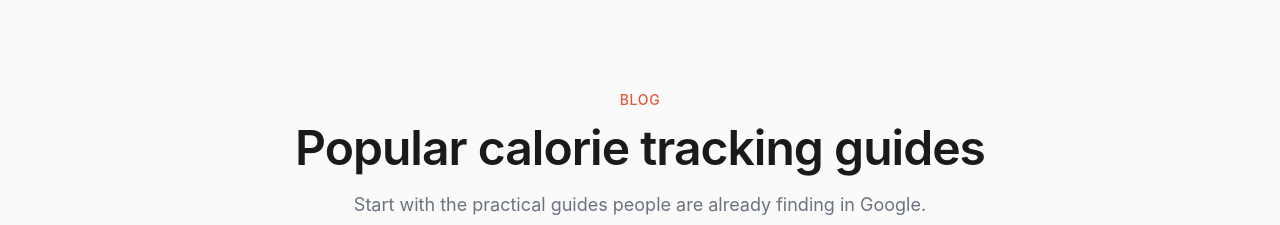
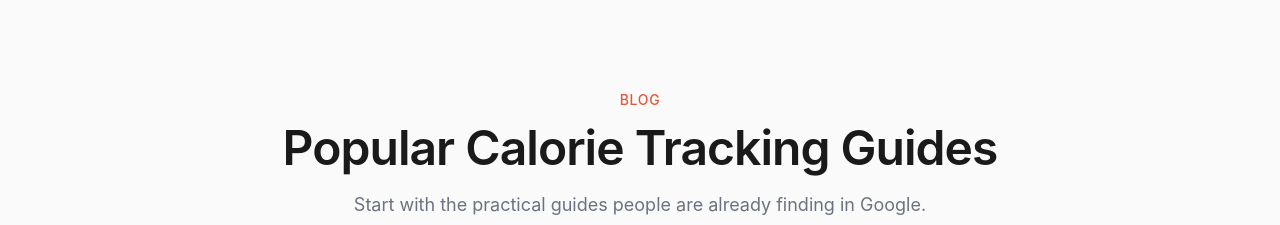
Before and after one commit to Juan-Oclock/caloriecue-landing, a Next.js app: page / in a window 1280 px wide. Shown: the part 6960-7185 px from the top of the page. Built offline with nearby package versions, Linux system fonts and the light colour scheme; no server answers.

Commit message:
Title case popular guides heading

```diff
--- a/scripts/verify-seo-guides.mjs
+++ b/scripts/verify-seo-guides.mjs
@@ -85,7 +85,7 @@ assert(
   "BlogPreview should define curated popular guide slugs"
 );
 assert(
-  homepagePreview.includes("Popular calorie tracking guides"),
+  homepagePreview.includes("Popular Calorie Tracking Guides"),
   "BlogPreview should render the curated guide section heading"
 );
 
--- a/src/components/BlogPreview.tsx
+++ b/src/components/BlogPreview.tsx
@@ -23,7 +23,7 @@ export default function BlogPreview() {
             Blog
           </span>
           <h2 className="text-display-mobile md:text-display text-foreground mb-4">
-            Popular calorie tracking guides
+            Popular Calorie Tracking Guides
           </h2>
           <p className="text-muted-foreground text-lg max-w-2xl mx-auto">
             Start with the practical guides people are already finding in
```
